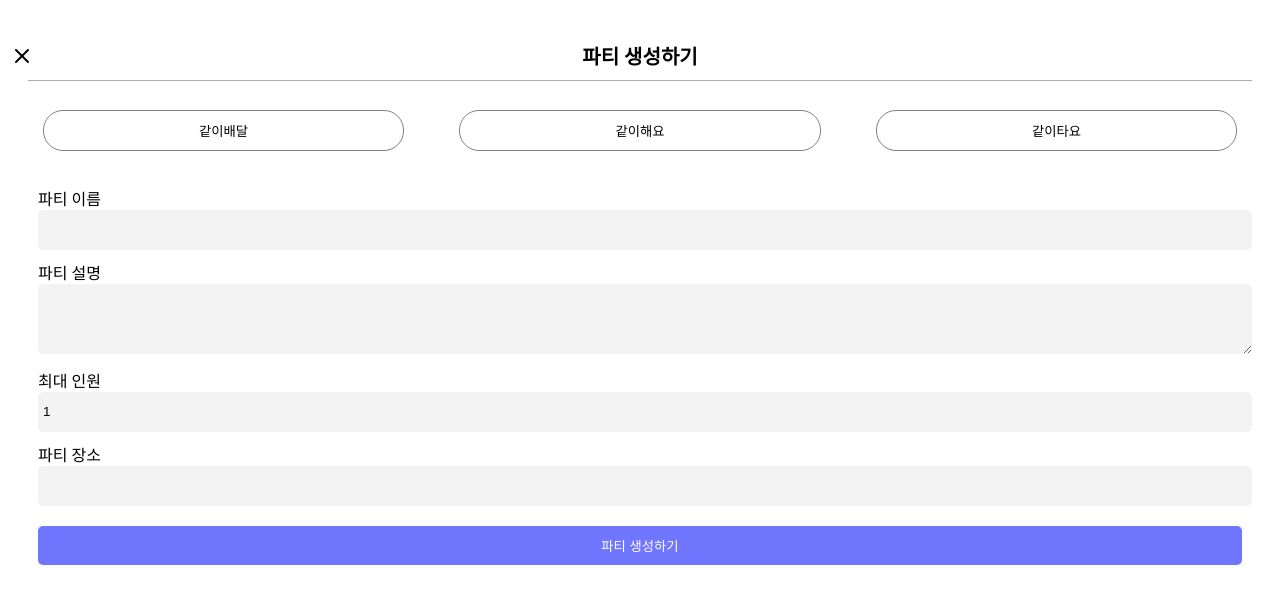
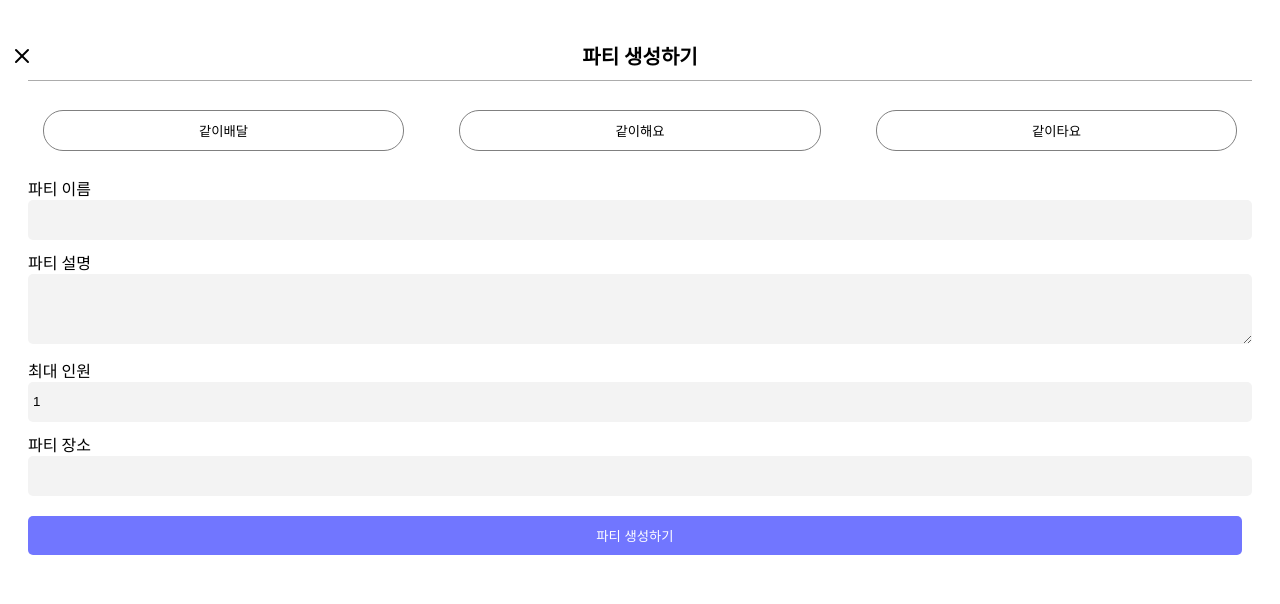
Before and after one commit to SCH-PAEI/paei_front, a React (Create React App) app: page /post in a window 1280 px wide. Shown: the top 604 px of the page. Built offline with nearby package versions, Linux system fonts and the light colour scheme.

Commit message:
[Style] Writepost 스타일 수정

```diff
--- a/src/components/WritePost.jsx
+++ b/src/components/WritePost.jsx
@@ -39,7 +39,7 @@ const CategoryButton = styled.button`
 const Form = styled.form`
   display: flex;
   flex-direction: column;
-  padding: 10px;
+  padding-right: 10px;
 `;
 
 const Label = styled.label`
@@ -69,11 +69,11 @@ const TextArea = styled.textarea`
 const SubmitButton = styled.button`
   margin-top: 20px;
   padding: 10px;
+
   width: 100%;
   color: white;
   background-color: #7176ff;
   border: none;
-  outline: none;
   border-radius: 5px;
   cursor: pointer;
 `;
```
